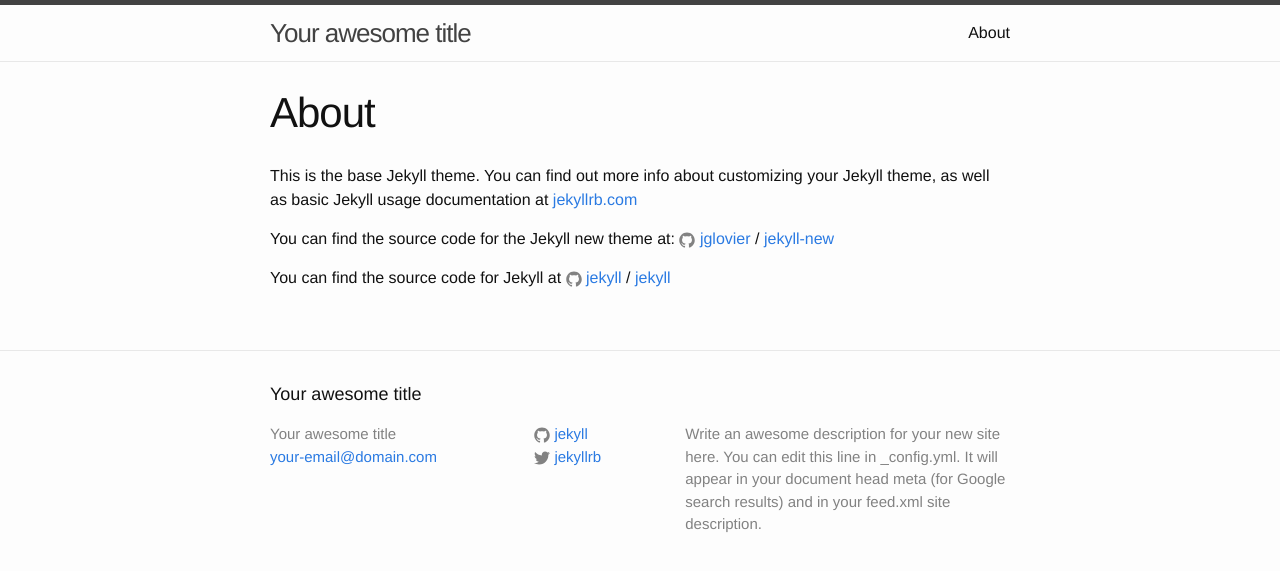
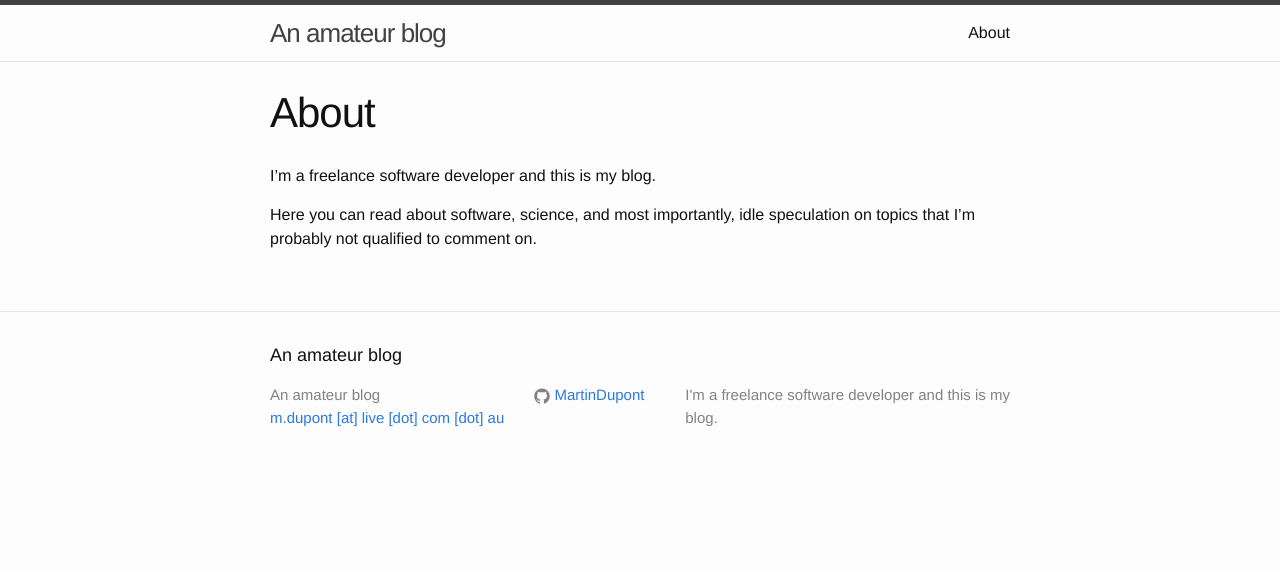
Before and after one commit to MartinDupont/MartinDupont.github.io, a Jekyll site: the page built from about.md, in a window 1280 px wide. Shown: the top 571 px of the page. Built offline with Jekyll 4.4.1, drawn with Linux system fonts in a browser that asks for light colours.

Commit message:
f1rst P0stgit add -A

```diff
--- a/_config.yml
+++ b/_config.yml
@@ -6,16 +6,13 @@
 # 'jekyll serve'. If you change this file, please restart the server process.
 
 # Site settings
-title: Your awesome title
-email: your-email@domain.com
+title: An amateur blog
+email: m.dupont [at] live [dot] com [dot] au
 description: > # this means to ignore newlines until "baseurl:"
-  Write an awesome description for your new site here. You can edit this
-  line in _config.yml. It will appear in your document head meta (for
-  Google search results) and in your feed.xml site description.
+  I'm a freelance software developer and this is my blog.
 baseurl: "" # the subpath of your site, e.g. /blog
 url: "http://yourdomain.com" # the base hostname & protocol for your site
-twitter_username: jekyllrb
-github_username:  jekyll
+github_username:  MartinDupont
 
 # Build settings
 markdown: kramdown
--- a/about.md
+++ b/about.md
@@ -4,12 +4,7 @@ title: About
 permalink: /about/
 ---
 
-This is the base Jekyll theme. You can find out more info about customizing your Jekyll theme, as well as basic Jekyll usage documentation at [jekyllrb.com](http://jekyllrb.com/)
+I'm a freelance software developer and this is my blog.
 
-You can find the source code for the Jekyll new theme at:
-{% include icon-github.html username="jglovier" %} /
-[jekyll-new](https://github.com/jglovier/jekyll-new)
-
-You can find the source code for Jekyll at
-{% include icon-github.html username="jekyll" %} /
-[jekyll](https://github.com/jekyll/jekyll)
+Here you can read about software, science, and most importantly, idle speculation
+on topics that I'm probably not qualified to comment on.
```
Also changed, not shown: _posts/2022-08-10-law-and-order-in-mexico.markdown (added, +50 -0 lines), _posts/2022-08-10-welcome-to-jekyll.markdown (deleted, +0 -25 lines), 5 other files.
